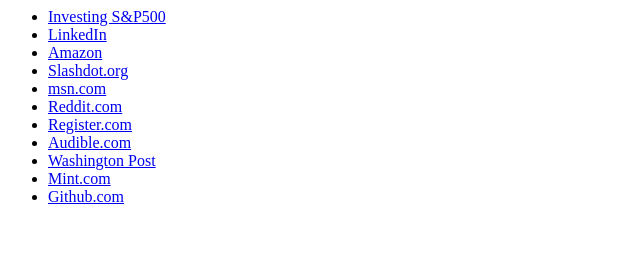
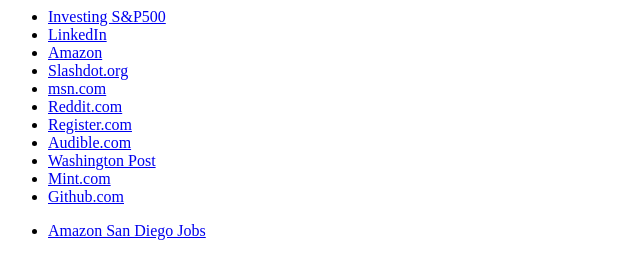
Before and after one commit to HunterHudson/default_web, a plain HTML site: page hunterhudson.com/public_html/s.html in a window 1280 px wide. Shown: the whole page, without its empty margins (0-640 px from the left). Drawn offline with Linux system fonts and the light colour scheme.

Commit message:
amazon jobs

```diff
--- a/hunterhudson.com/public_html/s.html
+++ b/hunterhudson.com/public_html/s.html
@@ -15,5 +15,8 @@
 			<li><a href="https://www.mint.com/">Mint.com</a></li>
 			<li><a href="https://www.github.com/">Github.com</a></li>
 		</ul>
+		<ul>
+			<li><a href="https://www.amazon.jobs/en/search?offset=0&result_limit=10&sort=recent&cities[]=San%20Diego%2C%20California%2C%20USA&distanceType=Mi&radius=24km&latitude=32.71568&longitude=-117.16171&loc_group_id=&loc_query=San%20Diego%2C%20CA%2C%20United%20States&base_query=&city=San%20Diego&country=USA&region=California&county=San%20Diego&query_options=&">Amazon San Diego Jobs</a></li>
+		</ul>
 	</body>
 </html>
```
